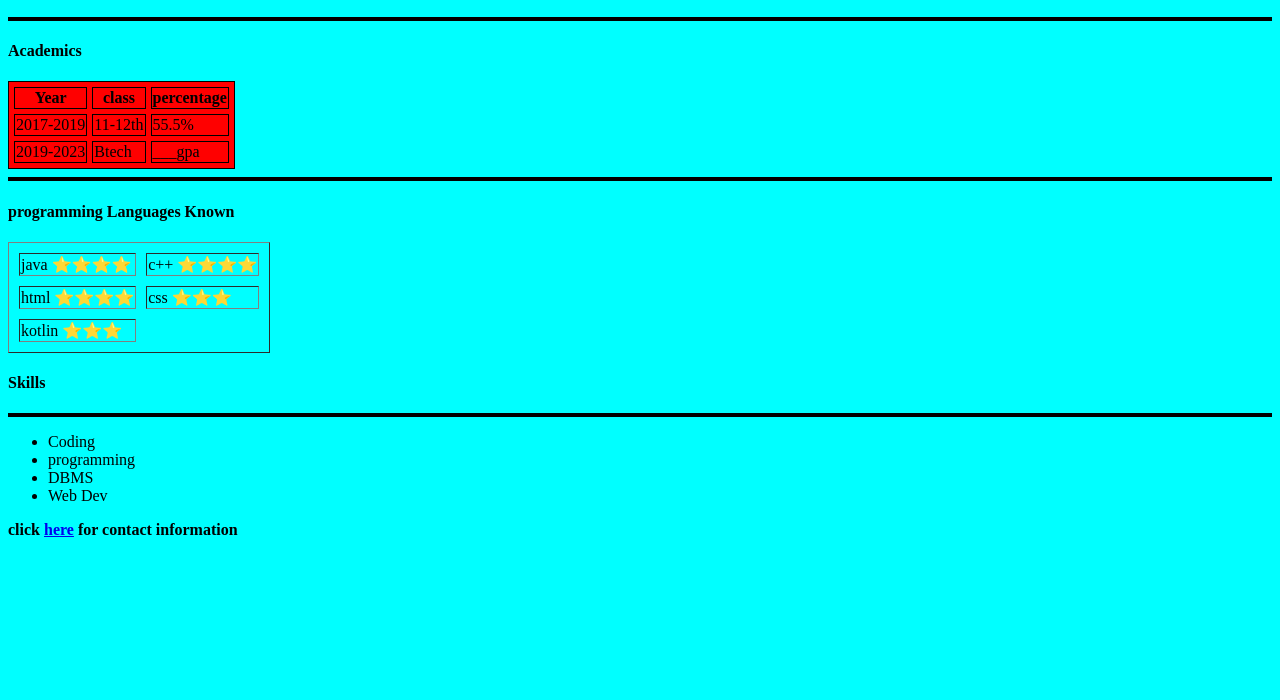
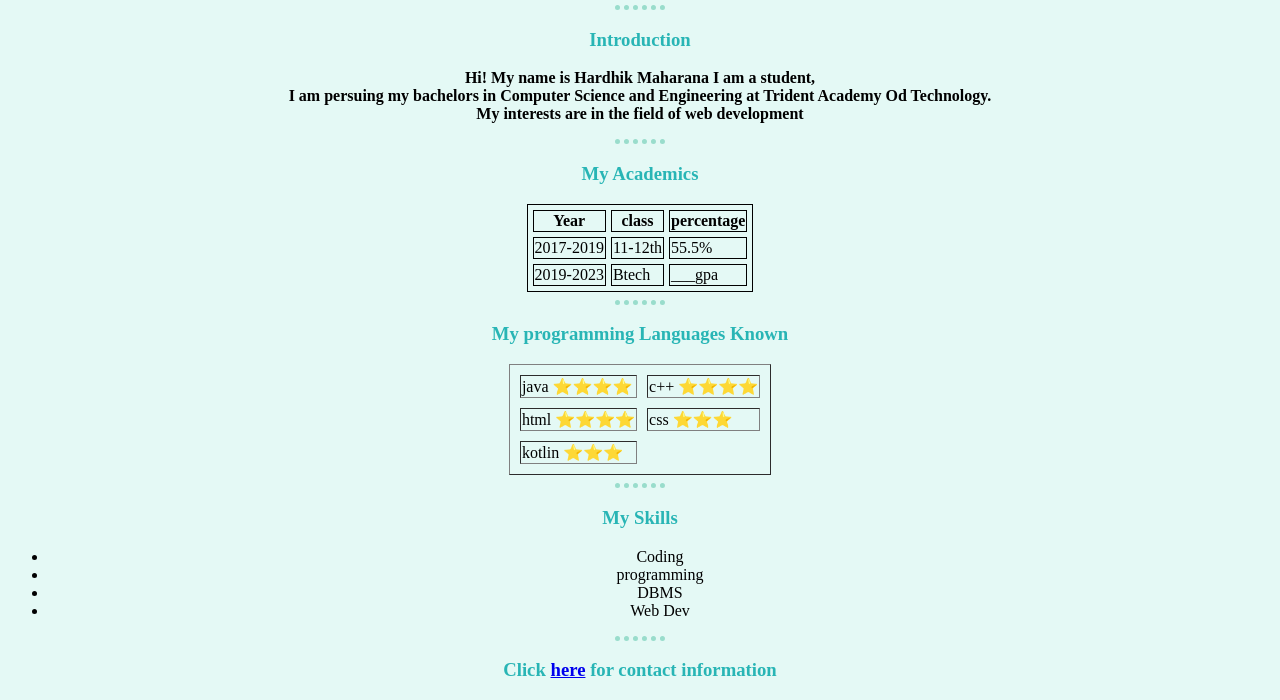
Before and after one commit to Har-dhik/cv, a plain HTML site: page index.html in a window 1280 px wide. Shown: the part 181-881 px from the top of the page. Before the commit the page ends 800 px from the top, so only its background shows below. Drawn offline with Linux system fonts and the light colour scheme; files that its build step writes are made by us from their sources.

Commit message:
Update index.html

```diff
--- a/index.html
+++ b/index.html
@@ -4,22 +4,30 @@
 <head>
   <meta charset="utf-8">
   <title>Hardhik</title>
+  <link rel="stylesheet" href="Css/styles.css">
+
 </head>
 
-<body bgcolor="cyan">
+<body>
+  <img src="prophile.png" alt="prophile pic " align="left">
+  <br>
   <center>
-    <hr size="4" color="black">
-    <img src="prophile.png" alt="prophile pic " align="left" height="150" width="200">
-    <br>
     <h1>Hardhik Maharana</h1>
     <marquee direction="left" width="600" scrollamount="12">
       <p><strong>Why to get struck at something when thou can search it in Google</strong></p>
     </marquee>
   </center>
   <br>
-  <hr size="4" color="black">
-  <h4>Academics</h4>
-  <table bgcolor="red" border="1" bordercolor="black" cellspacing="5">
+  <hr>
+  <center>
+    <h3>Introduction</h3>
+    <p><strong>Hi! My name is Hardhik Maharana I am a student,<br>I am persuing my bachelors in Computer Science and Engineering
+        at Trident Academy Od Technology.<br>My interests are in the field of web development</strong></p>
+  </center>
+  <hr>
+  <center>
+    <h3>My Academics</h3>
+    <table border="1" bordercolor="black" cellspacing="5">
       <thead>
         <tr>
           <th>Year</th>
@@ -40,8 +48,10 @@
         </tr>
       </tbody>
     </table>
-  <hr size="4" color="black">
-  <h4>programming Languages Known</h4>
+  </center>
+  <hr>
+  <center>
+    <h3>My programming Languages Known</h3>
     <table border="1" cellspacing="10">
       <tr>
         <td>java ⭐⭐⭐⭐</td>
@@ -55,17 +65,24 @@
         <td>kotlin ⭐⭐⭐</td>
       </tr>
     </table>
-  <h4>Skills</h4>
-  <hr size="4" color="black">
+  </center>
+  <hr>
+
+  <center>
+    <h3>My Skills</h3>
+  </center>
   <ul>
     <li>Coding</li>
     <li>programming</li>
     <li>DBMS</li>
     <li>Web Dev</li>
   </ul>
+  <hr>
+  <center>
     <strong>
-    <p>click <a href="Contactinfo.html">here</a> for contact information</p>
+      <h3>Click <a href="Contactinfo.html">here</a> for contact information</h3>
     </strong>
+  </center>
 </body>
 
 </html>
```
Lines whose indentation alone changed are shown as unchanged.
